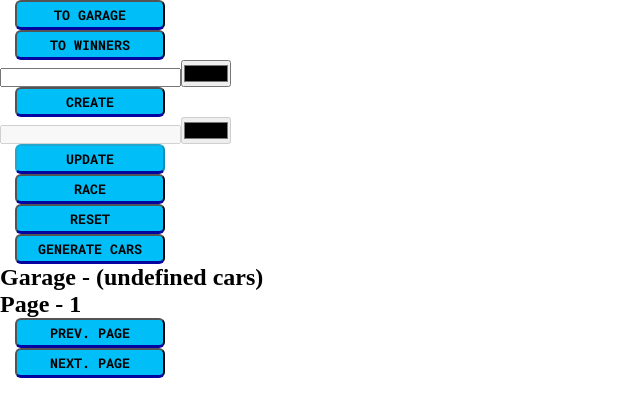
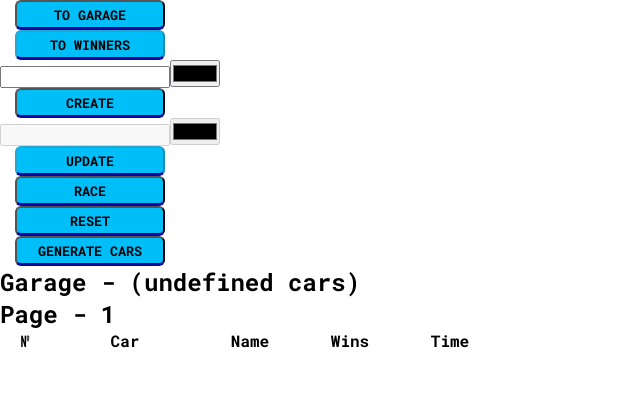
Before and after one commit to RPG0007/async-race, a website built with webpack: page src/index.html in a window 1280 px wide. Both pictures are taken after a click on the button "TO WINNERS". Shown: the whole page, without its empty margins (0-640 px from the left). Built offline with nearby package versions, Linux system fonts and the light colour scheme; files whose address does not match are found by name.

Commit message:
feat:add routing

```diff
--- a/src/components/ui/car/index.scss
+++ b/src/components/ui/car/index.scss
@@ -1,4 +1,3 @@
-@import url('https://fonts.googleapis.com/css2?family=Roboto+Mono:wght@400;700&display=swap');
 
 * {
   box-sizing: border-box;
@@ -51,6 +50,7 @@
   position: absolute;
   right: 10%;
   width: 50px;
+  bottom: -20px;
 }
 
 .car-name {
--- a/src/components/ui/car/index.ts
+++ b/src/components/ui/car/index.ts
@@ -9,6 +9,7 @@ import {
   switchEngineDrive,
 } from '../../api';
 import { flagDraw } from '../flag';
+import { deleteWinner } from '../../api';
 export class GarageCar extends CreateElement {
   private carImg: CreateElement;
 
@@ -39,7 +40,8 @@ export class GarageCar extends CreateElement {
       'Delete'
     );
     buttonDelete.element.onclick = () => {
-      if (car.id) deleteCar(car.id);
+      if (car.id) {deleteCar(car.id);
+      deleteWinner(car.id);}
       this.remove();
     };
 
--- a/src/components/ui/garageWrapper.ts
+++ b/src/components/ui/garageWrapper.ts
@@ -10,6 +10,7 @@ import {
 import { ICar, IAllCars } from '../../interfaces';
 import { GarageCar } from './car/index';
 import { Winner } from './winner/index';
+import { WinnersWrapper } from './winnersWrapper/index';
 
 export class GarageWrapper extends CreateElement {
   cars: IAllCars|null|undefined;
@@ -38,6 +39,7 @@ export class GarageWrapper extends CreateElement {
       ['button', 'buttons-garage'],
       'To garage'
     );
+    toGarage.element.setAttribute('disabled', '');
     const toWinners = new CreateElement(
       buttons.element,
       'button',
@@ -149,9 +151,17 @@ export class GarageWrapper extends CreateElement {
     this.page = new CreateElement(this.element, 'h2', ['title']);
     this.updatePage();
 
-    const pagination = new CreateElement(this.element, 'div', ['pagination']);
+    const garageItemsWrapper = new CreateElement(parent, 'div', [
+      'garage-items__wrapper',
+    ]);
 
-    this.garageItems = new CreateElement(this.element, 'div', ['garage-items']);
+    const pagination = new CreateElement(garageItemsWrapper.element, 'div', [
+      'pagination',
+    ]);
+
+    this.garageItems = new CreateElement(garageItemsWrapper.element, 'div', [
+      'garage-items',
+    ]);
 
     this.drawCars(this.pageNumber, 7);
 
@@ -170,7 +180,8 @@ export class GarageWrapper extends CreateElement {
       'Next. Page'
     );
     buttonNextPage.element.setAttribute('type', 'button');
-
+    const winnersPage = new WinnersWrapper(parent);
+    winnersPage.element.classList.add('invisible');
     buttonNextPage.element.onclick = () => {
       this.pageNumber++;
       this.changePage();
@@ -181,6 +192,19 @@ export class GarageWrapper extends CreateElement {
       this.pageNumber--;
       this.changePage();
       this.drawCars();
+    };
+    toWinners.element.onclick = () => {
+      garageItemsWrapper.element.classList.add('invisible');
+      winnersPage.element.classList.remove('invisible');
+      toWinners.element.toggleAttribute('disabled');
+      toGarage.element.toggleAttribute('disabled');
+    };
+
+    toGarage.element.onclick = () => {
+      garageItemsWrapper.element.classList.remove('invisible');
+      winnersPage.element.classList.add('invisible');
+      toGarage.element.toggleAttribute('disabled');
+      toWinners.element.toggleAttribute('disabled');
     };
   }
 
--- /dev/null
+++ b/src/components/ui/winersTable/index.scss
@@ -0,0 +1,17 @@
+.winner-table {
+  display: grid;
+  grid-template-columns: 0.5fr 1.5fr 1fr 1fr 1fr;
+
+  max-width: 500px;
+}
+
+.table__color {
+  width: 50px;
+}
+
+.table-element {
+  text-align: center;
+  height: 70px;
+  font-weight: 700;
+  margin: 0 auto;
+}
--- /dev/null
+++ b/src/components/ui/winersTable/index.ts
@@ -0,0 +1,90 @@
+import { CreateElement } from '../../createElement';
+import { ICar } from '../../../interfaces';
+import './index.scss';
+import { carIcon } from '../../car/index';
+
+export class WinnersTable extends CreateElement {
+  cars: { result: ICar[]; total: string }|null|undefined;
+
+  constructor(
+    parentNode: HTMLElement,
+    cars: { result: ICar[]; total: string }|null|undefined
+  ) {
+    super(parentNode, 'div', ['winner-table']);
+    if(this.cars)this.cars = cars;
+    this.drawTable();
+  }
+
+  async drawTable() {
+    const numberTable = new CreateElement(
+      this.element,
+      'div',
+      ['table-element', 'table-header__number'],
+      '№'
+    );
+
+    const colorTable = new CreateElement(
+      this.element,
+      'div',
+      ['table-element', 'table-header__car'],
+      'Car'
+    );
+
+    const nameTable = new CreateElement(
+      this.element,
+      'div',
+      ['table-element', 'table-header__name'],
+      'Name'
+    );
+
+    const winsTable = new CreateElement(
+      this.element,
+      'div',
+      ['table-element', 'table-header__wins'],
+      'Wins'
+    );
+
+    const timeTable = new CreateElement(
+      this.element,
+      'div',
+      ['table-element', 'table-header__time'],
+      'Time'
+    );
+    this.cars?.result.forEach((el, i) => {
+      this.drawTableRows(i, el);
+    });
+  }
+
+  private drawTableRows(n: number, car: ICar): void {
+    const numberTable = new CreateElement(
+      this.element,
+      'div',
+      ['table-element', 'table__number'],
+      `${n + 1}`
+    );
+    const colorTable = new CreateElement(
+      this.element,
+      'div',
+      ['table-element', 'table__color'],
+      carIcon(car.color)
+    );
+    const nameTable = new CreateElement(
+      this.element,
+      'div',
+      ['table-element', 'table__name'],
+      car.name
+    );
+    const winsTable = new CreateElement(
+      this.element,
+      'div',
+      ['table-element', 'table__wins'],
+      `${car.wins}`
+    );
+    const timeTable = new CreateElement(
+      this.element,
+      'div',
+      ['table-element', 'table__time'],
+      `${car.time} sec`
+    );
+  }
+}
--- /dev/null
+++ b/src/components/ui/winnersWrapper/index.ts
@@ -0,0 +1,35 @@
+import { CreateElement } from '../../createElement';
+import { ICar } from '../../../interfaces';
+import { getAllWinners } from '../../api';
+import { WinnersTable } from '../winersTable/index';
+
+export class WinnersWrapper extends CreateElement {
+  winners: { result: ICar[]; total: string }|null|undefined;
+
+  pageNumber = 1;
+
+  sort = 'wins';
+
+  order = 'DESC';
+
+  constructor(parent: HTMLElement) {
+    super(parent, 'div', ['winners-page']);
+    this.drawPage();
+  }
+
+  private async getWinners(): Promise<void> {
+    this.winners = await getAllWinners(
+      this.pageNumber,
+      10,
+      this.sort,
+      this.order
+    );
+  }
+
+  private async drawPage() {
+    await this.getWinners();
+
+    new WinnersTable(this.element, this.winners);
+    console.log(this.winners);
+  }
+}
--- a/src/index.ts
+++ b/src/index.ts
@@ -3,7 +3,7 @@ import { GarageWrapper } from './components/ui/garageWrapper';
 import { CreateElement } from './components/createElement';
 import { GarageCar } from './components/ui/car';
 import { getCar, getAllCars } from './components/api';
-
+import { WinnersWrapper } from './components/ui/winnersWrapper/index';
 (async () => {
   const body = document.body;
 
--- a/src/styles.scss
+++ b/src/styles.scss
@@ -1,5 +1,11 @@
+@import url('https://fonts.googleapis.com/css2?family=Roboto+Mono:wght@400;700&display=swap');
 * {
   padding: 0;
   margin: 0;
   box-sizing: border-box;
+  font-family: 'Roboto Mono', monospace;
 }
+
+.invisible {
+  display: none;
+}
--- a/webpack.dev.js
+++ b/webpack.dev.js
@@ -6,6 +6,6 @@ module.exports = merge(common, {
   mode: 'development',
   devtool: 'source-map',
   devServer: {
-    static: './dist'
-  }
+    static: './dist',
+  },
 });
```
Also changed, not shown: src/components/ui/winnersWrapper/index.scss (added).
